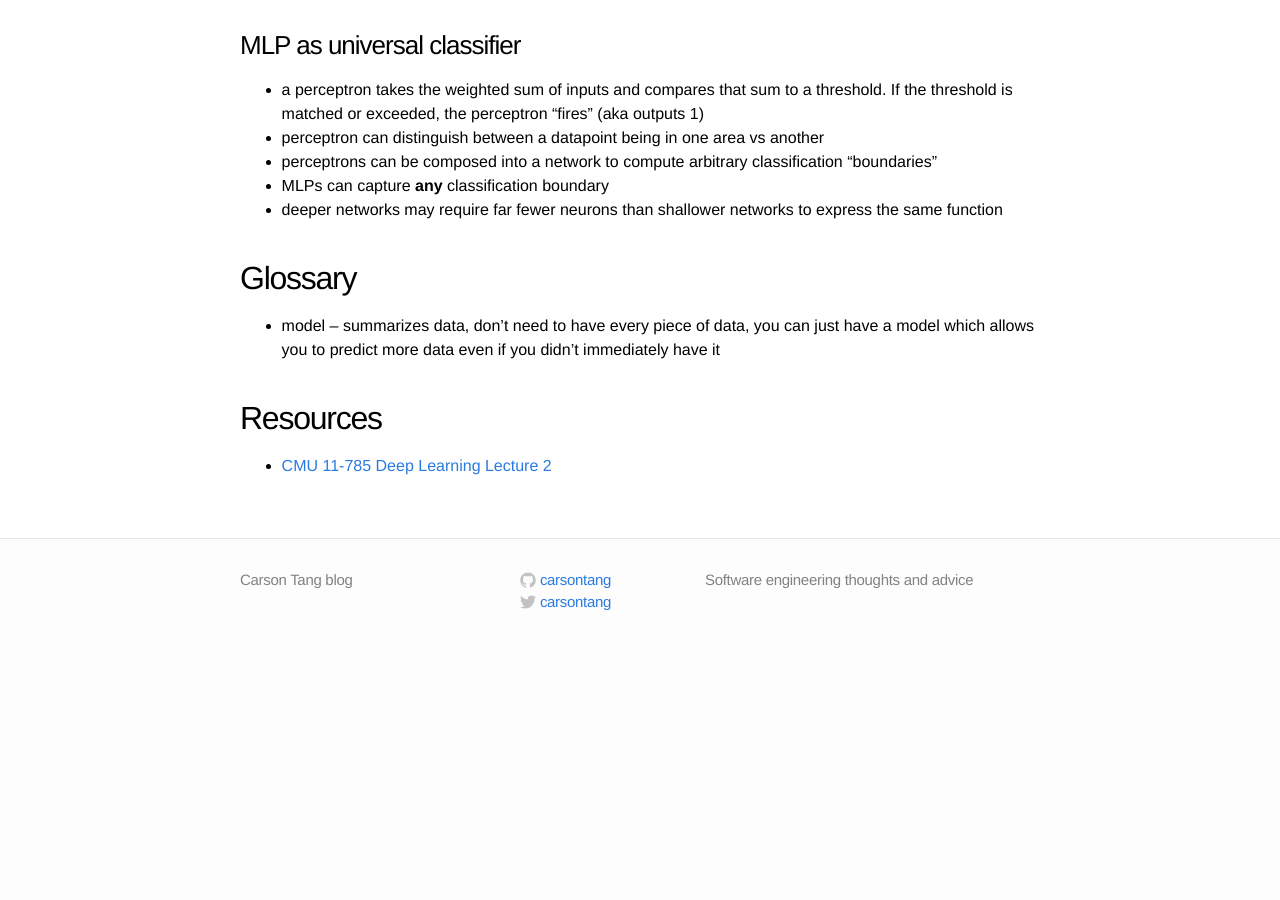
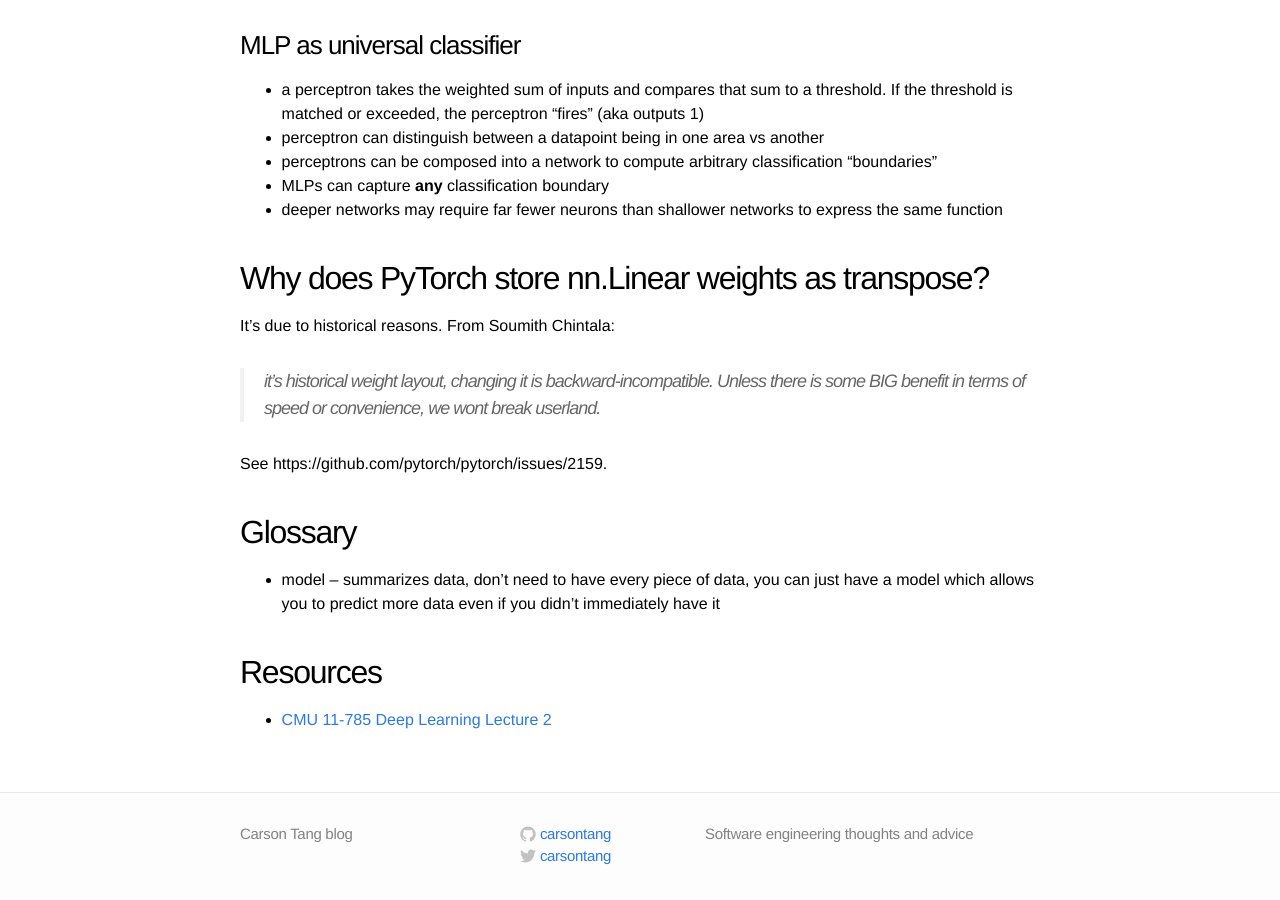
Before and after one commit to carsontang/carsontang.github.io, a Jekyll site: the page built from _posts/2023-02-28-neural-nets.md, in a window 1280 px wide and 900 px high, scrolled down 573 px. Built offline with Jekyll 4.4.1, drawn with Linux system fonts in a browser that asks for light colours; before the commit the page ends 1232 px from its top, so only the background shows below that.

Commit message:
add note on why PyTorch stores weights in transpose
add note on why PyTorch stores weights in transpose

```diff
--- a/_posts/2023-02-28-neural-nets.md
+++ b/_posts/2023-02-28-neural-nets.md
@@ -22,6 +22,12 @@ tags: [machine-learning]
 * MLPs can capture **any** classification boundary
 * deeper networks may require far fewer neurons than shallower networks to express the same function
 
+## Why does PyTorch store nn.Linear weights as transpose?
+It's due to historical reasons. From Soumith Chintala:
+> it's historical weight layout, changing it is backward-incompatible. Unless there is some BIG benefit in terms of speed or convenience, we wont break userland.
+
+See https://github.com/pytorch/pytorch/issues/2159.
+
 ## Glossary
 * model – summarizes data, don't need to have every piece of data, you can just have a model which allows you to predict more data even if you didn't immediately have it
 
```
